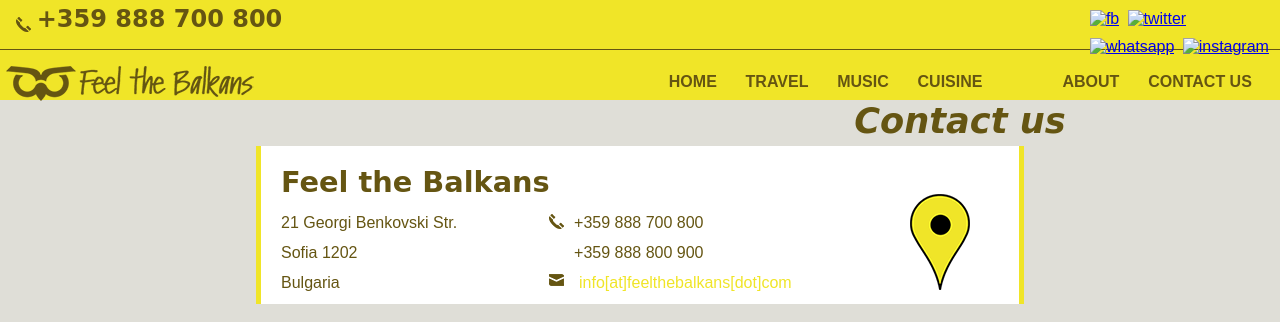
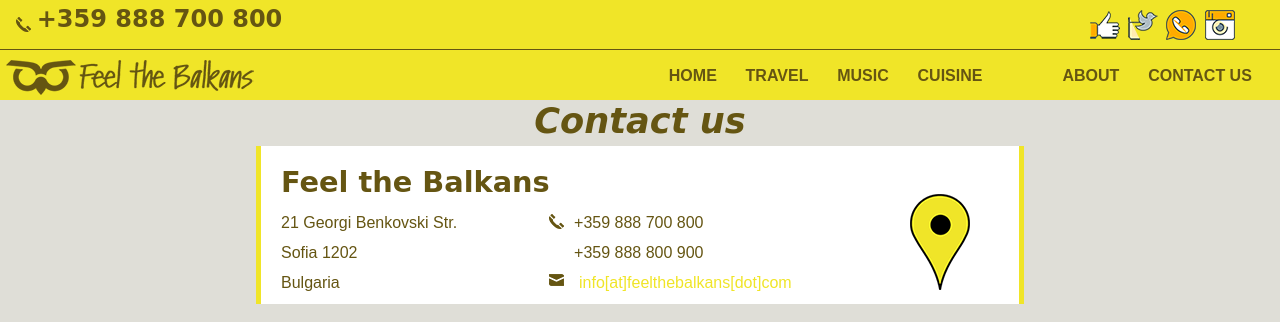
Before and after one commit to elitsamiteva/feelthebalkans, a plain HTML site: page contactUs.html in a window 1280 px wide. Shown: the top 322 px of the page. Drawn offline with nearby package versions, Linux system fonts and the light colour scheme; some packages are replaced by stand-ins of ours; a web font is replaced by a local one.

Commit message:
fix google API key

```diff
--- a/contactUs.html
+++ b/contactUs.html
@@ -32,6 +32,9 @@
       }
       google.maps.event.addDomListener(window, 'load', initialize);
     </script>
+	<script async defer
+    src="https://maps.googleapis.com/maps/api/js?key=AIzaSyBz2suxm_u4Xr6I-b5gajXih4Md37j_H-4&callback=initMap">
+    </script>
 </head>
 <body>
 <div id="wrapper">
@@ -42,10 +45,10 @@
             <p>+359 888 700 800</p>
         </div>
         <div id="socialMedia">
-             <a href="#"><img src="img/Social media/fb.png" alt="fb"></a>
-             <a href="#"><img src="img/Social media/twitter.png" alt="twitter"></a>
-             <a href="#"><img src="img/Social media/whatsapp.png" alt="whatsapp"></a>
-             <a href="#"><img src="img/Social media/instagram.png" alt="instagram"></a>
+             <a href="#"><img src="img/socialmedia/fb.png" alt="fb"></a>
+             <a href="#"><img src="img/socialmedia/twitter.png" alt="twitter"></a>
+             <a href="#"><img src="img/socialmedia/whatsapp.png" alt="whatsapp"></a>
+             <a href="#"><img src="img/socialmedia/instagram.png" alt="instagram"></a>
          </div>
     </div>
     <div id="nav">
```
Also changed, not shown: aboutUs.html (+4 -4 lines).
